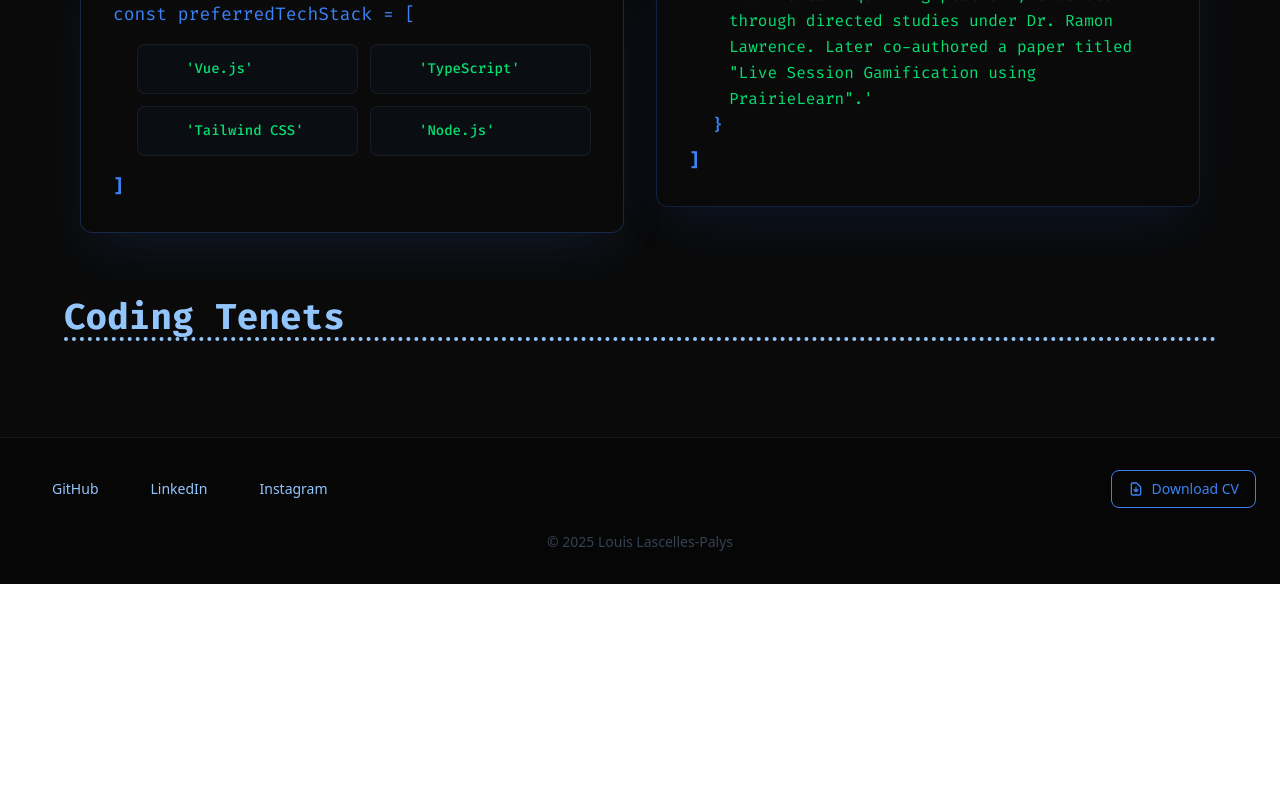
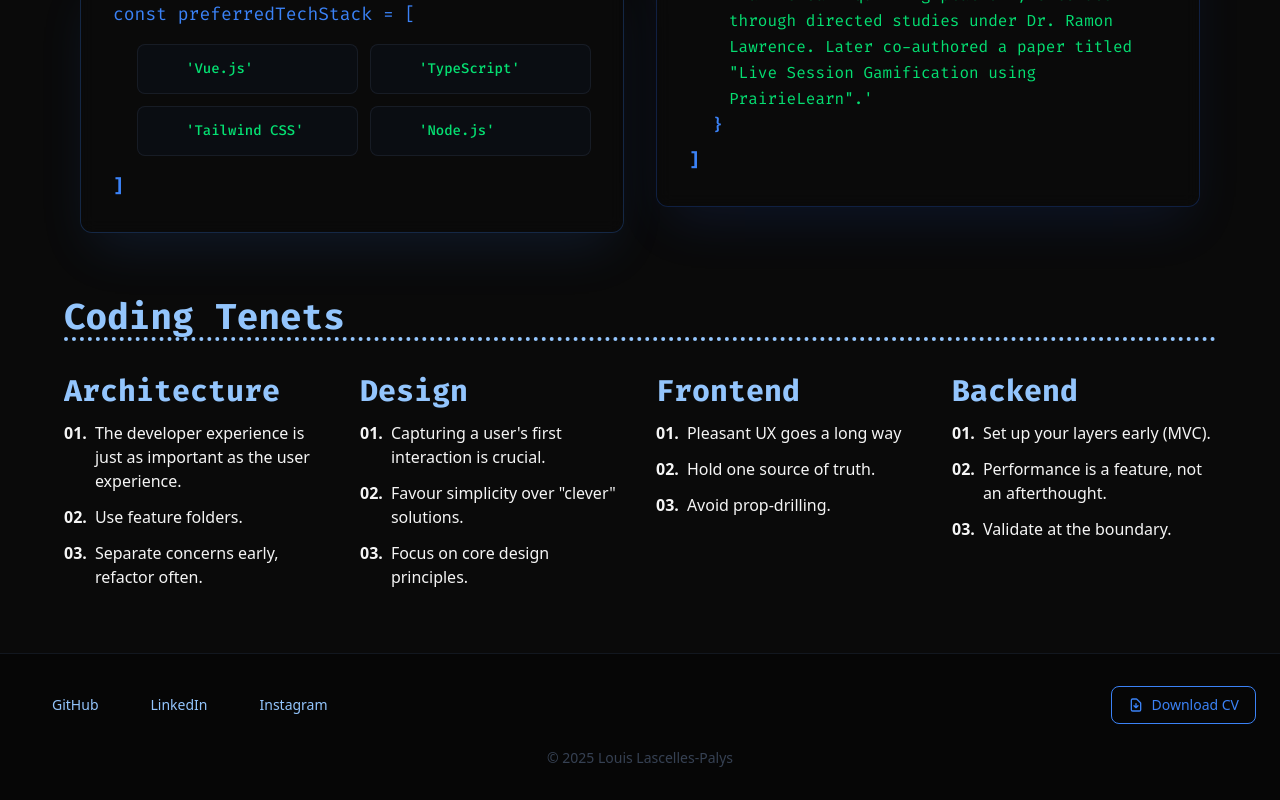
Before and after one commit to LouisLP/persona-portfolio, a Vue app: page /developer in a window 1280 px wide. Shown: the part 2840-3640 px from the top of the page. Before the commit the page ends 3424 px from the top, so only its background shows below. Built offline with nearby package versions, Linux system fonts and the light colour scheme; some icons are missing; the HTML template or start-up script is replaced by a standard one.

Commit message:
Coding tenets subsection, with new BaseSubtitle for each portion

```diff
--- /dev/null
+++ b/src/components/Base/BaseSubtitle.vue
@@ -0,0 +1,15 @@
+<script setup lang="ts">
+import { usePersonaStore } from '@/stores/persona'
+
+const personaStore = usePersonaStore()
+</script>
+
+<template>
+  <h3
+    class="text-2xl font-bold md:text-3xl line-clamp-1"
+    :class="`font-${personaStore.currentPersona}`"
+    :style="{ color: personaStore.theme.accent }"
+  >
+    <slot />
+  </h3>
+</template>
--- a/src/components/Developer/DeveloperContent.vue
+++ b/src/components/Developer/DeveloperContent.vue
@@ -1,4 +1,5 @@
 <script setup lang="ts">
+import BaseSubtitle from '@/components/Base/BaseSubtitle.vue'
 import BaseTitle from '@/components/Base/BaseTitle.vue'
 import CodeBlocks from '@/components/Developer/CodeBlocks.vue'
 import PersonaGalleryTimeline from '@/components/PersonaGalleryTimeline.vue'
@@ -9,7 +10,6 @@ import PersonaGalleryTimeline from '@/components/PersonaGalleryTimeline.vue'
     title="My Dev Journey"
     description="I'm a full-stack developer with a focus toward frontend work, where I can bridge creative and technical thinking to build experiences that feel intuitive for both users and developers. I'm passionate about crafting interfaces that are thoughtful to use and maintainable to build."
   />
-
   <div class="mx-auto space-y-16 px-6 py-16 md:container md:px-16">
     <!-- Code Intro -->
     <section>
@@ -25,6 +25,91 @@ import PersonaGalleryTimeline from '@/components/PersonaGalleryTimeline.vue'
       <BaseTitle class="mb-8">
         Coding Tenets
       </BaseTitle>
+      <div class="container grid md:grid-cols-2 xl:grid-cols-4 gap-8">
+        <!-- Architecture -->
+        <section class="flex flex-col gap-3">
+          <BaseSubtitle>
+            Architecture
+          </BaseSubtitle>
+          <ol class="flex flex-col gap-3">
+            <li class="flex items-start gap-2 transition-all hover:translate-x-1 cursor-default">
+              <span class="font-semibold text-primary">01.</span>
+              <span>The developer experience is just as important as the user experience.</span>
+            </li>
+            <li class="flex items-start gap-2 transition-all hover:translate-x-1 cursor-default">
+              <span class="font-semibold text-primary">02.</span>
+              <span>Use feature folders.</span>
+            </li>
+            <li class="flex items-start gap-2 transition-all hover:translate-x-1 cursor-default">
+              <span class="font-semibold text-primary">03.</span>
+              <span>Separate concerns early, refactor often.</span>
+            </li>
+          </ol>
+        </section>
+
+        <!-- Design -->
+        <section class="flex flex-col gap-3">
+          <BaseSubtitle>
+            Design
+          </BaseSubtitle>
+          <ol class="flex flex-col gap-3">
+            <li class="flex items-start gap-2 transition-all hover:translate-x-1 cursor-default">
+              <span class="font-semibold text-primary">01.</span>
+              <span>Capturing a user's first interaction is crucial.</span>
+            </li>
+            <li class="flex items-start gap-2 transition-all hover:translate-x-1 cursor-default">
+              <span class="font-semibold text-primary">02.</span>
+              <span>Favour simplicity over "clever" solutions.</span>
+            </li>
+            <li class="flex items-start gap-2 transition-all hover:translate-x-1 cursor-default">
+              <span class="font-semibold text-primary">03.</span>
+              <span>Focus on core design principles.</span>
+            </li>
+          </ol>
+        </section>
+
+        <!-- Frontend -->
+        <section class="flex flex-col gap-3">
+          <BaseSubtitle>
+            Frontend
+          </BaseSubtitle>
+          <ol class="flex flex-col gap-3">
+            <li class="flex items-start gap-2 transition-all hover:translate-x-1 cursor-default">
+              <span class="font-semibold text-primary">01.</span>
+              <span>Pleasant UX goes a long way</span>
+            </li>
+            <li class="flex items-start gap-2 transition-all hover:translate-x-1 cursor-default">
+              <span class="font-semibold text-primary">02.</span>
+              <span>Hold one source of truth.</span>
+            </li>
+            <li class="flex items-start gap-2 transition-all hover:translate-x-1 cursor-default">
+              <span class="font-semibold text-primary">03.</span>
+              <span>Avoid prop-drilling.</span>
+            </li>
+          </ol>
+        </section>
+
+        <!-- Backend -->
+        <section class="flex flex-col gap-3">
+          <BaseSubtitle>
+            Backend
+          </BaseSubtitle>
+          <ol class="flex flex-col gap-3">
+            <li class="flex items-start gap-2 transition-all hover:translate-x-1 cursor-default">
+              <span class="font-semibold text-primary">01.</span>
+              <span>Set up your layers early (MVC).</span>
+            </li>
+            <li class="flex items-start gap-2 transition-all hover:translate-x-1 cursor-default">
+              <span class="font-semibold text-primary">02.</span>
+              <span>Performance is a feature, not an afterthought.</span>
+            </li>
+            <li class="flex items-start gap-2 transition-all hover:translate-x-1 cursor-default">
+              <span class="font-semibold text-primary">03.</span>
+              <span>Validate at the boundary.</span>
+            </li>
+          </ol>
+        </section>
+      </div>
     </section>
   </div>
 </template>
```
